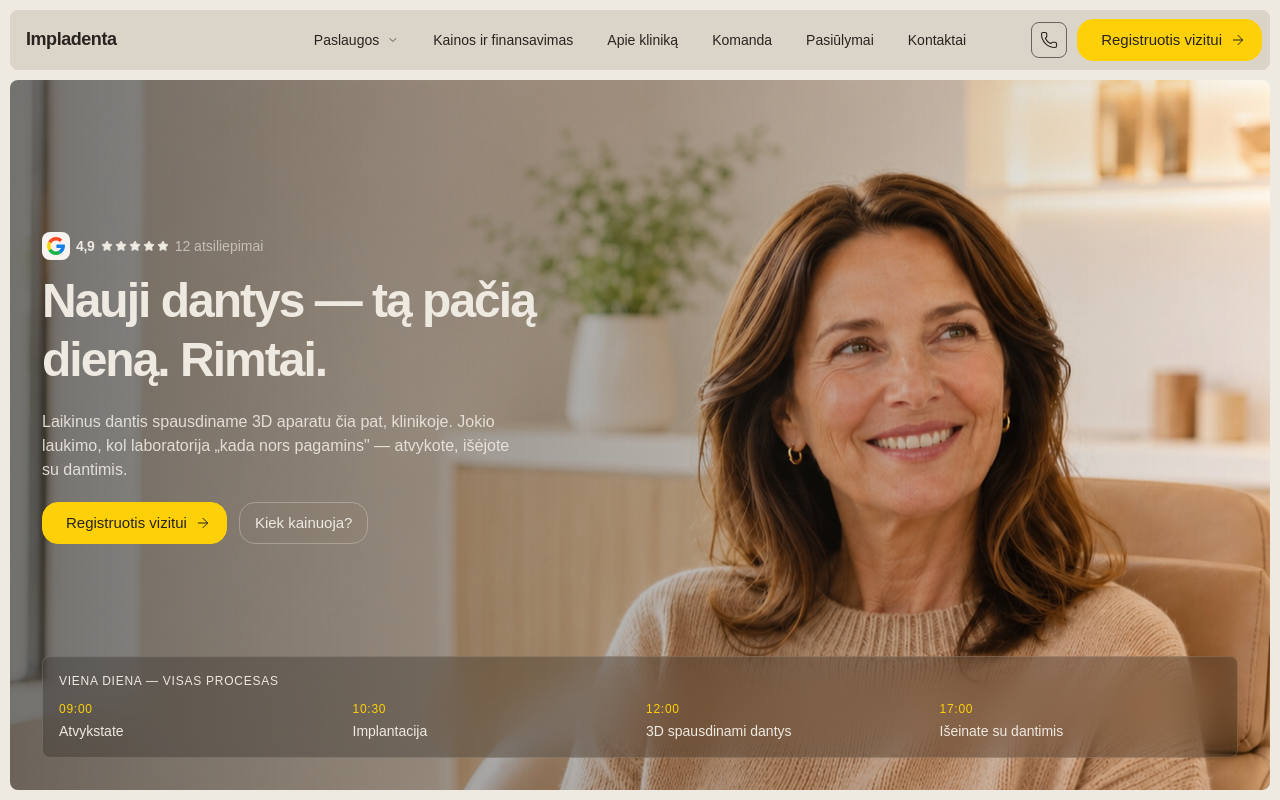
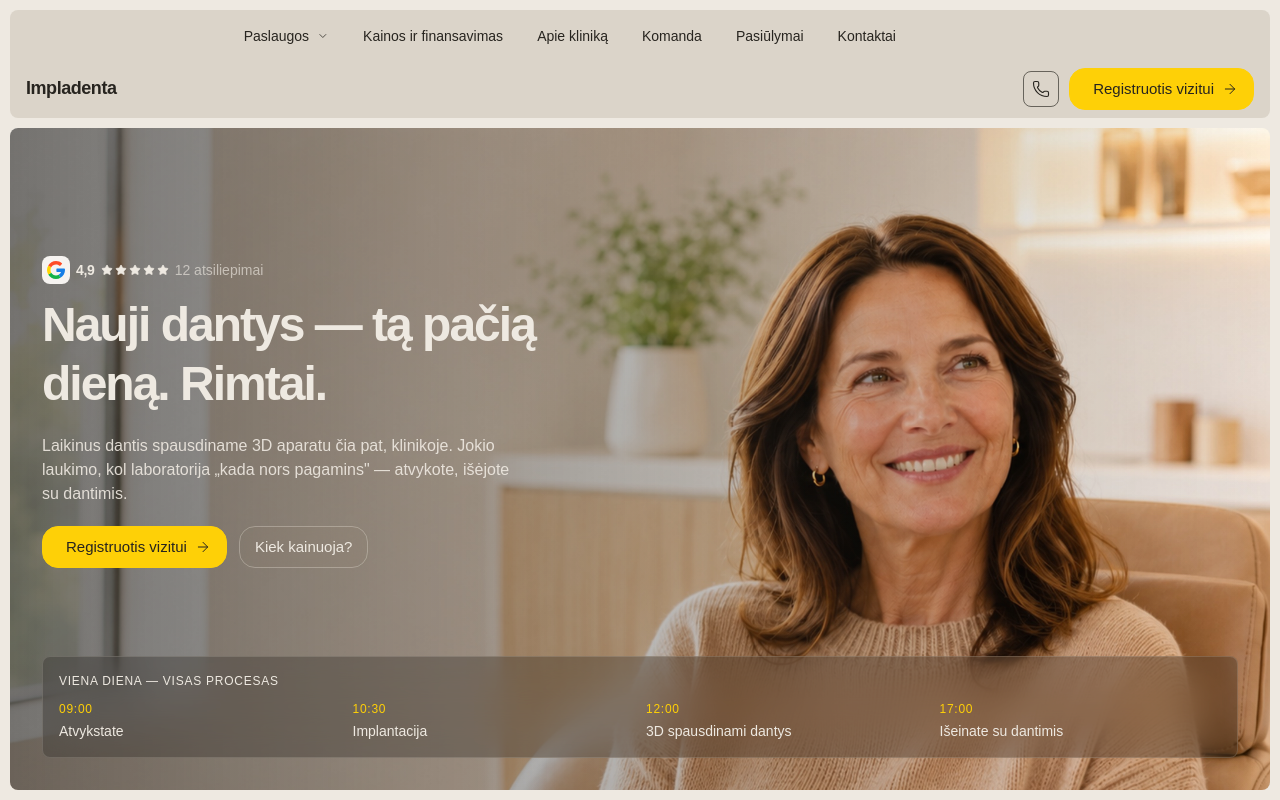
Before and after one commit to jociusjustinas-dev/impladenta, a React (Vite) app: page / in a window 1280 px wide. Shown: the top 800 px of the page. Built offline with nearby package versions, Linux system fonts and the light colour scheme; a web font is replaced by a local one.

Commit message:
Restore the original device mockup and optically center desktop nav.
Use the provided phone asset unchanged and balance menu placement against logo and action button widths on large screens.

Co-authored-by: Cursor <cursoragent@cursor.com>

```diff
--- a/src/components/sections/NavigationBarSection.tsx
+++ b/src/components/sections/NavigationBarSection.tsx
@@ -341,6 +341,9 @@ function NavDropdownTrigger({ label, open }: { label: string; open: boolean }) {
 
 export function NavigationBarSection() {
   const navShellRef = useRef<HTMLDivElement>(null)
+  const navBarRef = useRef<HTMLDivElement>(null)
+  const navLogoRef = useRef<HTMLAnchorElement>(null)
+  const navActionsRef = useRef<HTMLDivElement>(null)
   const servicesMenu = useAnimatedDropdown(350)
   const [mobileOpen, setMobileOpen] = useState(false)
   const [mobileServicesOpen, setMobileServicesOpen] = useState(false)
@@ -370,6 +373,36 @@ export function NavigationBarSection() {
   }, [mobileOpen])
 
   useEffect(() => {
+    const bar = navBarRef.current
+    const logo = navLogoRef.current
+    const actions = navActionsRef.current
+    if (!bar || !logo || !actions) return
+
+    const syncMenuOffset = () => {
+      if (!window.matchMedia('(min-width: 992px)').matches) {
+        bar.style.removeProperty('--bf-nav-menu-optical-offset')
+        return
+      }
+
+      const logoWidth = logo.getBoundingClientRect().width
+      const actionsWidth = actions.getBoundingClientRect().width
+      const offset = (actionsWidth - logoWidth) / 2
+      bar.style.setProperty('--bf-nav-menu-optical-offset', `${offset}px`)
+    }
+
+    syncMenuOffset()
+    const observer = new ResizeObserver(syncMenuOffset)
+    observer.observe(logo)
+    observer.observe(actions)
+    window.addEventListener('resize', syncMenuOffset)
+
+    return () => {
+      observer.disconnect()
+      window.removeEventListener('resize', syncMenuOffset)
+    }
+  }, [])
+
+  useEffect(() => {
     document.body.style.overflow = mobileOpen ? 'hidden' : ''
     return () => {
       document.body.style.overflow = ''
@@ -385,8 +418,12 @@ export function NavigationBarSection() {
     >
       <div className="bf-shell-px z-[2] w-full bg-transparent">
         <div className="bf-nav-shell mx-auto w-full">
-          <div className="bf-nav-bar relative w-full overflow-visible rounded-bf-sm bg-lift-2">
+          <div
+            ref={navBarRef}
+            className="bf-nav-bar relative w-full overflow-visible rounded-bf-sm bg-lift-2"
+          >
             <a
+              ref={navLogoRef}
               href={routes.home}
               className="bf-nav-logo-wrap relative z-[2] shrink-0"
             >
@@ -411,7 +448,10 @@ export function NavigationBarSection() {
               </div>
             </nav>
 
-            <div className="bf-nav-actions relative z-[2] flex min-w-0 items-center justify-end gap-2.5 self-stretch overflow-visible max-[767px]:gap-2">
+            <div
+              ref={navActionsRef}
+              className="bf-nav-actions relative z-[2] flex min-w-0 items-center justify-end gap-2.5 self-stretch overflow-visible max-[767px]:gap-2"
+            >
               <HeaderPhoneDropdown />
 
               <div className="max-[991px]:hidden">
--- a/src/styles/baseframe/components.css
+++ b/src/styles/baseframe/components.css
@@ -901,19 +901,31 @@
 }
 
 @media screen and (min-width: 992px) {
+  .bf-nav-bar {
+    display: grid;
+    grid-template-columns: minmax(0, 1fr) auto minmax(0, 1fr);
+    padding-inline: var(--bf-nav-bar-pad-x);
+  }
+
+  .bf-nav-logo-wrap {
+    grid-column: 1;
+    justify-self: start;
+    z-index: 2;
+  }
+
   .bf-nav-menu {
-    position: absolute;
-    top: 50%;
-    left: 50%;
+    grid-column: 1 / -1;
+    grid-row: 1;
+    justify-self: center;
     z-index: 1;
     width: max-content;
-    max-width: calc(100% - 22rem);
-    transform: translate(-50%, -50%);
-  }
-
-  .bf-nav-logo-wrap,
+    max-width: calc(100% - 20rem);
+    transform: translateX(calc(var(--bf-nav-menu-optical-offset, 0px) * -1));
+  }
+
   .bf-nav-actions {
-    position: relative;
+    grid-column: 3;
+    justify-self: end;
     z-index: 2;
     flex: none;
   }
```
Also changed, not shown: public/images/impladenta-device.png.
